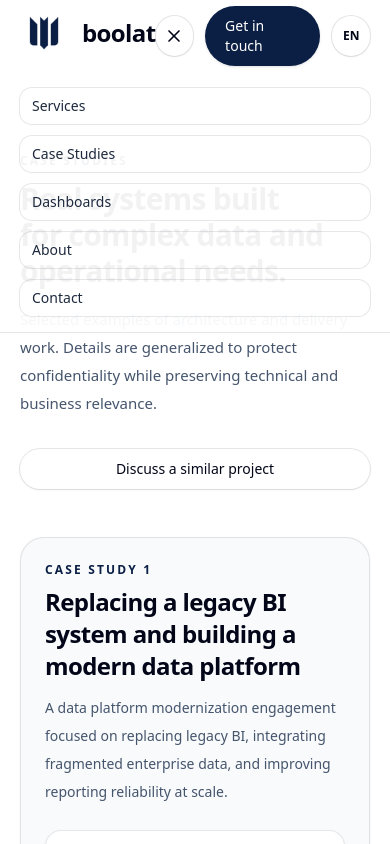
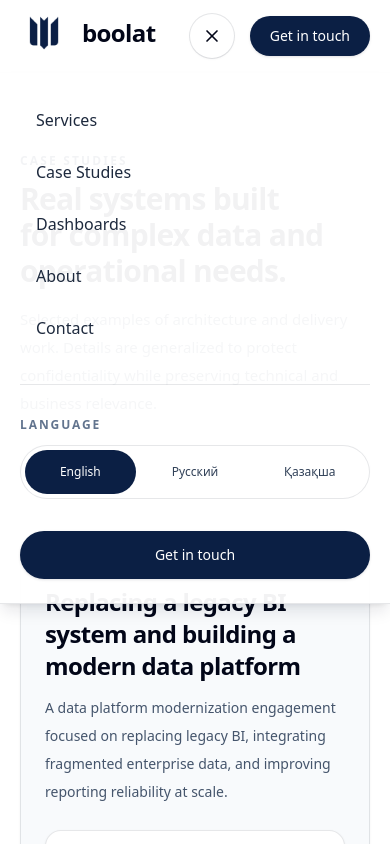
Before and after one commit to bolattleubayev/boolat-consulting, a Next.js app: page /case-studies in a window 390 px wide. Both pictures are taken after a click on the button "Open menu". Shown: the top 844 px of the page. Built offline with nearby package versions, Linux system fonts and the light colour scheme.

Commit message:
mobile compatibility fix

```diff
--- a/components/Navbar.tsx
+++ b/components/Navbar.tsx
@@ -1,4 +1,4 @@
- "use client";
+"use client";
 
 import Link from "next/link";
 import { useEffect, useState } from "react";
@@ -6,6 +6,7 @@ import { Container } from "@/components/Container";
 import { Logo } from "@/components/Logo";
 import { ButtonLink } from "@/components/Button";
 import { useLang } from "@/components/LanguageContext";
+import { Trans } from "@/components/Trans";
 
 const links = [
   { href: "/services", en: "Services", ru: "Услуги", kk: "Қызметтер" },
@@ -38,6 +39,15 @@ export function Navbar() {
     return () => window.removeEventListener("keydown", onKeyDown);
   }, [open]);
 
+  useEffect(() => {
+    if (typeof document === "undefined") return;
+    const prev = document.body.style.overflow;
+    if (open) document.body.style.overflow = "hidden";
+    return () => {
+      document.body.style.overflow = prev;
+    };
+  }, [open]);
+
   return (
     <header className="sticky top-0 z-50 border-b border-slate-900/8 bg-white/80 backdrop-blur relative">
       <Container className="flex h-[4.5rem] items-center justify-between">
@@ -60,12 +70,13 @@ export function Navbar() {
           ))}
         </nav>
 
-        <div className="flex items-center gap-3">
+        <div className="flex items-center gap-4 md:gap-6">
           <button
             type="button"
-            className="inline-flex size-10 items-center justify-center rounded-full bg-white text-slate-950 ring-1 ring-slate-900/10 shadow-sm shadow-slate-900/5 transition-colors hover:bg-slate-50 md:hidden"
-            aria-label="Open menu"
+            className="inline-flex min-h-11 min-w-11 items-center justify-center rounded-full bg-white text-slate-950 ring-1 ring-slate-900/10 shadow-sm shadow-slate-900/5 transition-colors hover:bg-slate-50 md:hidden"
+            aria-label={open ? "Close menu" : "Open menu"}
             aria-expanded={open}
+            aria-controls="mobile-menu"
             onClick={() => setOpen((v) => !v)}
           >
             {open ? (
@@ -168,46 +179,112 @@ export function Navbar() {
             </button>
           </div>
 
-          <ButtonLink href="/contact" variant="primary">
+          <ButtonLink href="/contact" variant="primary" className="hidden md:inline-flex">
             {lang === "ru"
               ? "Связаться"
               : lang === "kk"
                 ? "Байланысу"
                 : "Get in touch"}
           </ButtonLink>
-
-          <button
-            type="button"
-            className="inline-flex size-10 items-center justify-center rounded-full bg-white text-slate-950 ring-1 ring-slate-900/10 shadow-sm shadow-slate-900/5 transition-colors hover:bg-slate-50 md:hidden"
-            aria-label="Switch language"
-            onClick={() => {
-              if (lang === "en") return setLang("ru");
-              if (lang === "ru") return setLang("kk");
-              return setLang("en");
-            }}
-          >
-            <span className="text-xs font-semibold">
-              {lang === "ru" ? "RU" : lang === "kk" ? "KK" : "EN"}
-            </span>
-          </button>
         </div>
       </Container>
 
       {open ? (
-        <div className="absolute left-0 top-full w-full border-b border-slate-900/10 bg-white/95 backdrop-blur">
-          <Container className="py-4">
-            <nav className="flex flex-col gap-3">
+        <div
+          id="mobile-menu"
+          role="dialog"
+          aria-modal="true"
+          aria-label={
+            lang === "ru"
+              ? "Меню"
+              : lang === "kk"
+                ? "Мәзір"
+                : "Site menu"
+          }
+          className="absolute left-0 top-full max-h-[min(85vh,calc(100dvh-4.5rem))] w-full overflow-y-auto border-b border-slate-900/10 bg-white/95 shadow-lg shadow-slate-900/10 backdrop-blur md:hidden"
+        >
+          <Container className="py-6">
+            <nav className="flex flex-col gap-1" aria-label="Primary">
               {links.map((l) => (
                 <Link
                   key={l.href}
                   href={l.href}
                   onClick={() => setOpen(false)}
-                  className="rounded-xl px-3 py-2 text-sm font-medium text-slate-800 ring-1 ring-slate-900/10 transition-colors hover:bg-slate-50"
+                  className="rounded-xl px-4 py-3 text-base font-medium text-slate-800 transition-colors hover:bg-slate-50"
                 >
                   {lang === "ru" ? l.ru : lang === "kk" ? l.kk : l.en}
                 </Link>
               ))}
             </nav>
+
+            <div className="mt-8 border-t border-slate-900/10 pt-8">
+              <p className="text-xs font-semibold uppercase tracking-[0.16em] text-slate-500">
+                <Trans en="Language" ru="Язык" kk="Тіл" />
+              </p>
+              <div
+                className="mt-3 inline-flex w-full max-w-sm items-center gap-1 rounded-full border border-slate-900/10 bg-white p-1"
+                role="group"
+                aria-label={
+                  lang === "ru"
+                    ? "Выбор языка"
+                    : lang === "kk"
+                      ? "Тілді таңдау"
+                      : "Choose language"
+                }
+              >
+                <button
+                  type="button"
+                  className={`min-h-11 flex-1 rounded-full px-2 text-xs font-medium transition-colors sm:px-3 sm:text-sm ${
+                    lang === "en"
+                      ? "bg-navy text-white"
+                      : "text-slate-700 hover:bg-slate-50"
+                  }`}
+                  aria-pressed={lang === "en"}
+                  onClick={() => setLang("en")}
+                >
+                  English
+                </button>
+                <button
+                  type="button"
+                  className={`min-h-11 flex-1 rounded-full px-2 text-xs font-medium transition-colors sm:px-3 sm:text-sm ${
+                    lang === "ru"
+                      ? "bg-navy text-white"
+                      : "text-slate-700 hover:bg-slate-50"
+                  }`}
+                  aria-pressed={lang === "ru"}
+                  onClick={() => setLang("ru")}
+                >
+                  Русский
+                </button>
+                <button
+                  type="button"
+                  className={`min-h-11 flex-1 rounded-full px-2 text-xs font-medium transition-colors sm:px-3 sm:text-sm ${
+                    lang === "kk"
+                      ? "bg-navy text-white"
+                      : "text-slate-700 hover:bg-slate-50"
+                  }`}
+                  aria-pressed={lang === "kk"}
+                  onClick={() => setLang("kk")}
+                >
+                  Қазақша
+                </button>
+              </div>
+            </div>
+
+            <div className="mt-8">
+              <ButtonLink
+                href="/contact"
+                variant="primary"
+                className="w-full justify-center py-3.5 text-base"
+                onClick={() => setOpen(false)}
+              >
+                {lang === "ru"
+                  ? "Связаться"
+                  : lang === "kk"
+                    ? "Байланысу"
+                    : "Get in touch"}
+              </ButtonLink>
+            </div>
           </Container>
         </div>
       ) : null}
```
